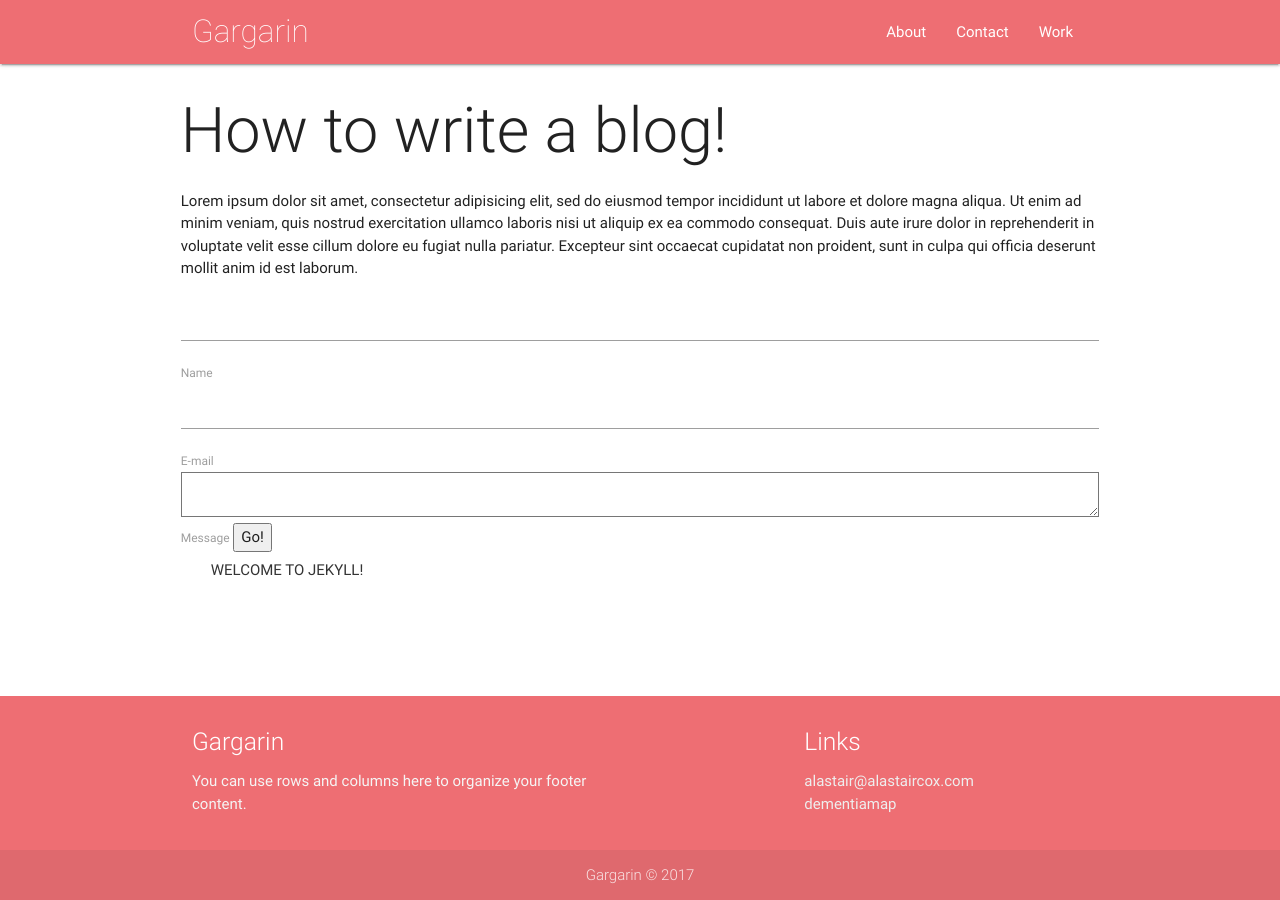
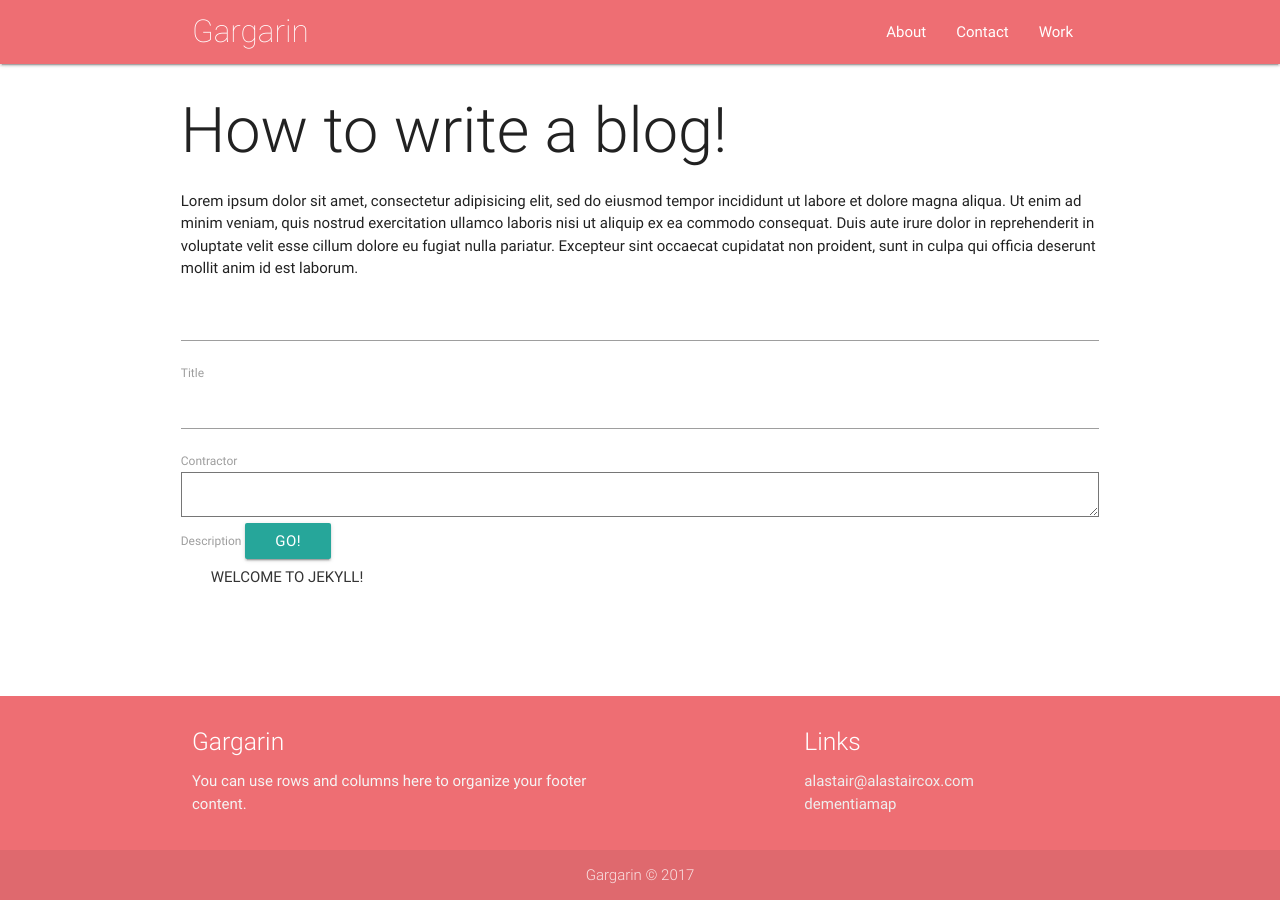
Before and after one commit to SFVPN/jekcms, a Jekyll site: the page built from _posts/2017-03-03-how-to-write-a-blog.md, in a window 1280 px wide. Built offline with Jekyll 4.4.1, drawn with Linux system fonts in a browser that asks for light colours; nearby versions of some CDN libraries; a script that is not in the unit is left out.

Commit message:
Working on it

```diff
--- a/_layouts/post.html
+++ b/_layouts/post.html
@@ -15,11 +15,11 @@ layout: default
   <input name="options[origin]" type="hidden" value="http://localhost:4000/">
   <!-- e.g. "2016-01-02-this-is-a-post" -->
   <input name="options[slug]" type="hidden" value="{{ page.slug }}">
-  <label><input name="fields[name]" type="text">Name</label>
-  <label><input name="fields[email]" type="email">E-mail</label>
-  <label><textarea name="fields[message]"></textarea>Message</label>
+  <label><input name="fields[title]" type="text">Title</label>
+  <label><input name="fields[contractor]" type="text">Contractor</label>
+  <label><textarea name="fields[description]"></textarea>Description</label>
 
-  <button type="submit">Go!</button>
+  <button class="btn" type="submit">Go!</button>
 </form>
 
 <div class="PageNavigation">
--- a/_layouts/work.html
+++ b/_layouts/work.html
@@ -16,6 +16,8 @@ layout: default
       <div >
         <label>Contractor: {{page.contractor}}</label><br />
         <label>Date Completed: {{page.year}}</label>
+        <label>{{page.message}}</label>
+
         <p>
           {{page.description}}
         </p>
--- a/staticman.yml
+++ b/staticman.yml
@@ -7,7 +7,7 @@ comments:
   #
   # Names of the fields the form is allowed to submit. If a field that is
   # not here is part of the request, an error will be thrown.
-  allowedFields: ["name", "email", "message", "redirect", "slug"]
+  allowedFields: ["title", "contractor", "description", "redirect", "slug"]
 
   # (*) REQUIRED WHEN USING NOTIFICATIONS
   #
@@ -35,7 +35,7 @@ comments:
   format: "frontmatter"
 
   transforms:
-    yourContentField: "message"
+    yourContentField: "description"
     email: md5
 
 
@@ -81,7 +81,7 @@ comments:
 
   # Names of required files. If any of these isn't in the request or is empty,
   # an error will be thrown.
-  requiredFields: ["name", "email", "message"]
+  requiredFields: ["title", "contractor", "description"]
 
   # List of transformations to apply to any of the fields supplied. Keys are
   # the name of the field and values are possible transformation types.
```
